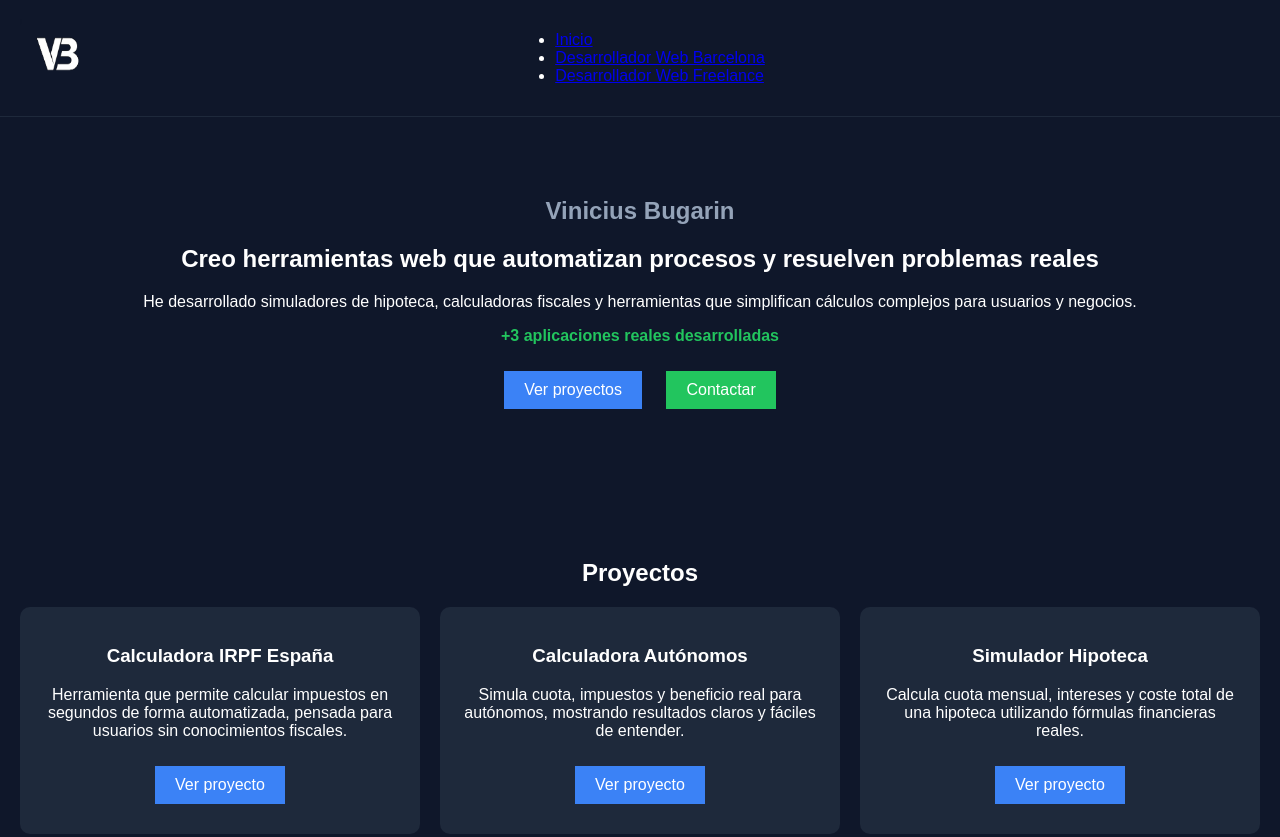
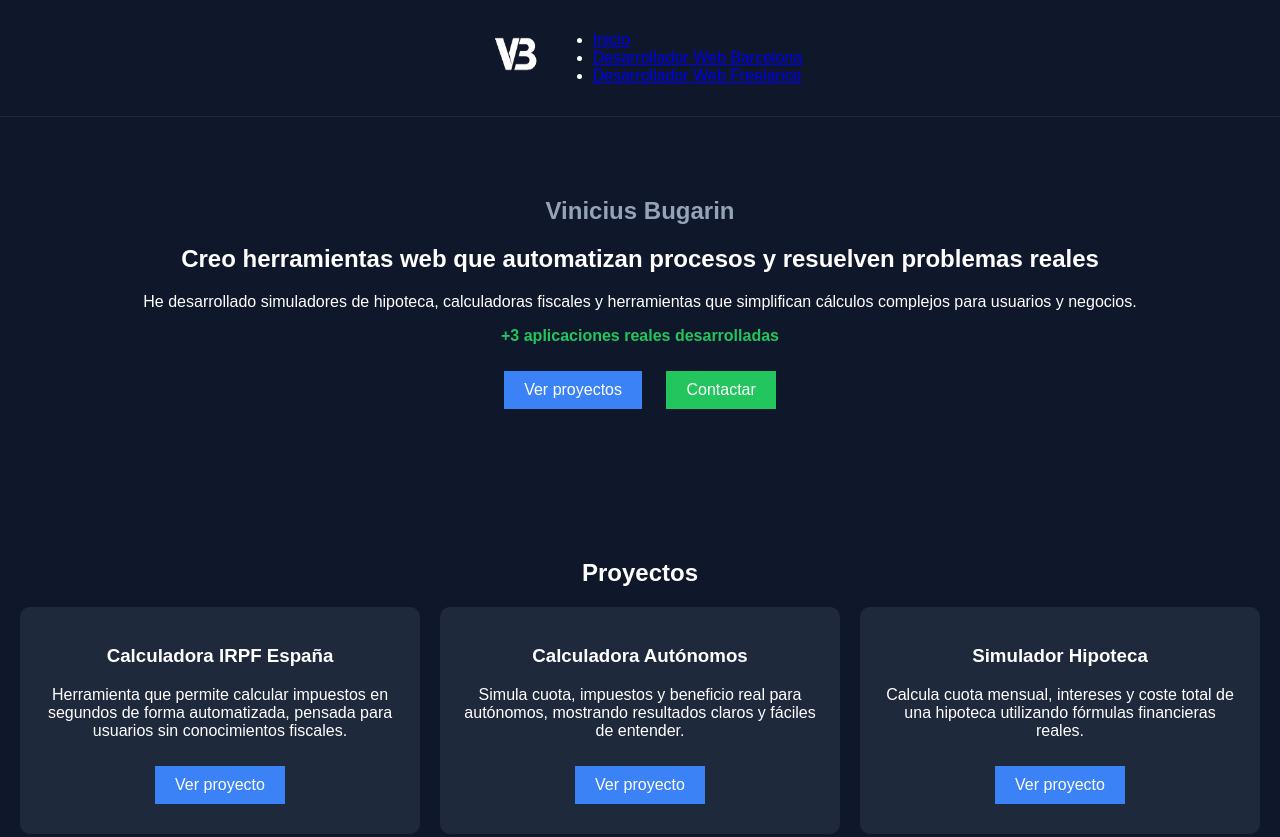
Before and after one commit to viniciusbugarin/viniciusbugarin.github.io, a plain HTML site: page index.html in a window 1280 px wide. Shown: the top 837 px of the page. Drawn offline with Linux system fonts and the light colour scheme.

Commit message:
Update style.css

```diff
--- a/style.css
+++ b/style.css
@@ -121,7 +121,7 @@ button {
 }
 /* MENU */
 .navbar {
-  justify-content: center;
+  position: sticky;
   top: 0;
   background: #0f172a;
   padding: 15px 20px;
@@ -131,14 +131,9 @@ button {
 
 .nav-container {
   display: flex;
+  align-items: center;
   justify-content: center;
-  align-items: center;
-  gap: 40px;
-}
-
-.logo {
-  position: absolute;
-  left: 20px;
+  position: relative;
 }
 
 .nav-links a {
```
